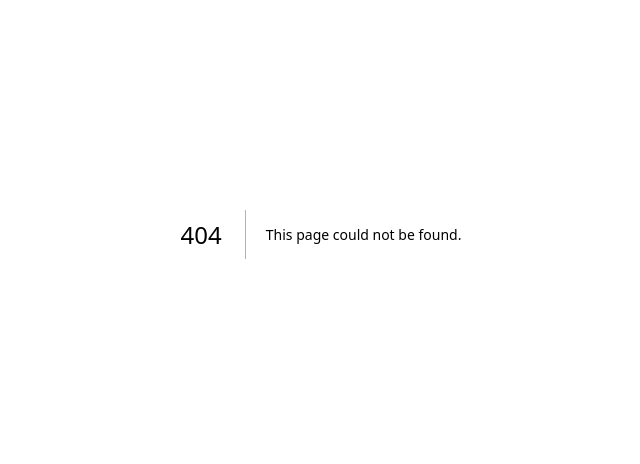
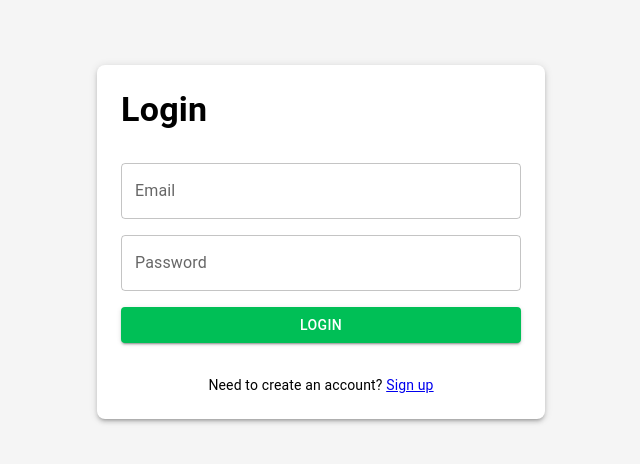
Before and after one commit to mrtaz77/PantryPal, a Next.js app: page /auth/login in a window 1280 px wide. Before the commit this address had no page. Shown: the part 166-630 px from the top of the page, without its empty margins (319-959 px from the left). Built offline with nearby package versions, Linux system fonts and the light colour scheme; no server answers.

Commit message:
login done

```diff
--- /dev/null
+++ b/src/app/auth/login/page.js
@@ -0,0 +1,150 @@
+'use client';
+
+import { Box, Typography, TextField, Button } from '@mui/material';
+import { useState } from 'react';
+import { useRouter } from 'next/router';
+import Link from 'next/link';
+import { firestore } from "@/config/firebase";
+import {
+	signInWithEmailAndPassword,
+	getAuth
+} from "firebase/auth";
+
+export default function LoginPage() {
+	const [email, setEmail] = useState("");
+	const [password, setPassword] = useState("");
+	const [error, setError] = useState(false);
+	const [errorMessage, setErrorMessage] = useState("");
+
+
+	// Instantiate the auth service SDK
+	const auth = getAuth();
+
+	const handleChange = (e) => {
+		const { name, value } = e.target;
+
+		if (name === "email") setEmail(value);
+		if (name === "password") setPassword(value);
+	};
+
+	const handleSubmit = async (e) => {
+		e.preventDefault();
+
+		try {
+			// Sign in with email and password in firebase auth service
+			const userCredential = await signInWithEmailAndPassword(
+				auth,
+				email,
+				password
+			);
+
+			const user = userCredential.user;
+			const router = useRouter();
+			router.push('/dashboard');
+
+		} catch (err) {
+			// Handle Errors here.
+			const errorMessage = err.message;
+			const errorCode = err.code;
+
+			setError(true);
+
+			switch (errorCode) {
+				case "auth/invalid-email":
+					setErrorMessage("This email address is invalid.");
+					break;
+				case "auth/user-disabled":
+					setErrorMessage(
+						"This email address is disabled by the administrator."
+					);
+					break;
+				case "auth/user-not-found":
+					setErrorMessage("This email address is not registered.");
+					break;
+				case "auth/wrong-password":
+					setErrorMessage("The password is invalid or the user does not have a password.")
+					break;
+				default:
+					setErrorMessage(errorMessage);
+					break;
+			}
+		}
+	};
+
+	return (
+		<Box
+			sx={{
+				display: 'flex',
+				flexDirection: 'column',
+				alignItems: 'center',
+				justifyContent: 'center',
+				height: '100vh',
+				backgroundColor: '#f5f5f5',
+			}}
+		>
+			<Box
+				sx={{
+					width: '100%',
+					maxWidth: '400px',
+					padding: '24px',
+					backgroundColor: 'white',
+					borderRadius: '8px',
+					boxShadow: 3,
+				}}
+			>
+				<Typography variant="h4" sx={{ fontWeight: 'bold', marginBottom: 4 }}>
+					Login
+				</Typography>
+				<form onSubmit={handleSubmit}>
+					<TextField
+						label="Email"
+						variant="outlined"
+						fullWidth
+						name="email"
+						value={email}
+						onChange={handleChange}
+						sx={{ marginBottom: 2 }}
+					/>
+					<TextField
+						label="Password"
+						type="password"
+						variant="outlined"
+						fullWidth
+						name="password"
+						value={password}
+						onChange={handleChange}
+						sx={{ marginBottom: 2 }}
+					/>
+					<Button
+						type="submit"
+						variant="contained"
+						fullWidth
+						sx={{
+							backgroundColor: '#00BF56',
+							color: 'white',
+							'&:hover': {
+								backgroundColor: '#2D7CEE',
+							},
+							marginBottom: 2,
+						}}
+					>
+						Login
+					</Button>
+					{error && (
+						<Typography variant="body2" color="error" sx={{ marginTop: 2, textAlign: 'center' }}>
+							{errorMessage}
+						</Typography>
+					)}
+				</form>
+				<Box sx={{ textAlign: 'center', marginTop: 2 }}>
+					<Typography variant="body2">
+						Need to create an account?{' '}
+						<Link href="/auth/signup" sx={{ color: '#00BF56', '&:hover': { textDecoration: 'underline' } }}>
+							Sign up
+						</Link>
+					</Typography>
+				</Box>
+			</Box>
+		</Box>
+	);
+}
```
